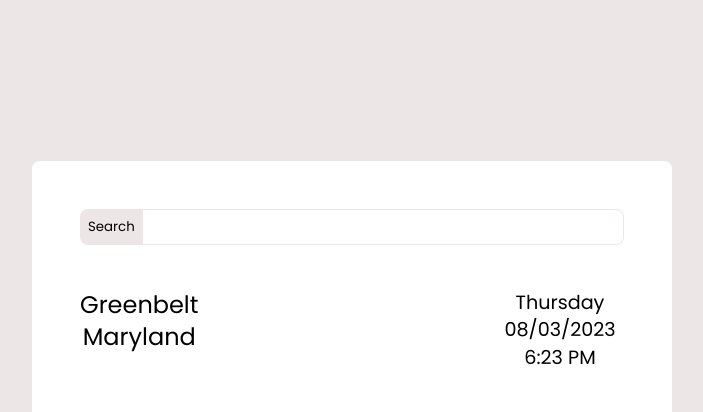
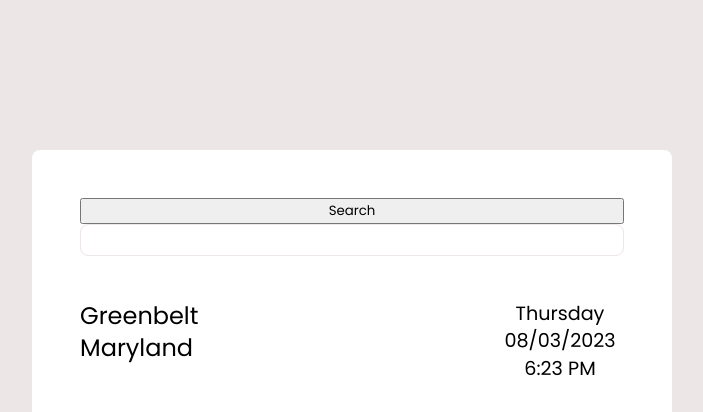
Before and after one commit to MahmoudTalass/weather-app, a website built with webpack: page dist/index.html in a window 1280 px wide. Shown: the top 412 px of the page, without its empty margins (288-991 px from the left). Built offline with nearby package versions, Linux system fonts and the light colour scheme; no server answers.

Commit message:
Remove search btn styles and style location options

```diff
--- a/src/CSS/general-style.css
+++ b/src/CSS/general-style.css
@@ -31,29 +31,29 @@ body {
 /* Location search bar */
 .location-search-container {
   display: flex;
+  flex-direction: column;
   width: 100%;
-}
-
-.search-btn {
-  border: none;
-  border-top-left-radius: 0.5rem;
-  border-bottom-left-radius: 0.5rem;
-  padding: 0.5rem;
-  background-color: #ece6e6;
 }
 
 .location-search {
   border: 1px solid #ece6e6;
-  border-left: none;
-  border-top-right-radius: 0.5rem;
-  border-bottom-right-radius: 0.5rem;
-  flex: 1;
+  border-radius: 0.5rem;
   padding-left: 0.3rem;
   outline: none;
+  height: 2rem;
 }
 
-.search-btn:active {
-  background-color: #aaa;
+.location-options {
+  overflow: auto;
+  height: 0;
+  transition: height 300ms ease-in-out;
+}
+
+.location-option {
+  padding: 1rem;
+  cursor: pointer;
+  border: 1px solid #ece6e6;
+  border-top: 0;
 }
 
 /* Location, date, and time info container styles */
@@ -67,7 +67,6 @@ body {
 .location-info {
   display: flex;
   flex-direction: column;
-  text-align: center;
   gap: 0.5rem;
   font-size: 1.5rem;
   justify-self: start;
@@ -180,6 +179,7 @@ body {
   .location-info {
     align-items: center;
     justify-self: center;
+    text-align: center;
   }
 
   .date-time-info {
```
